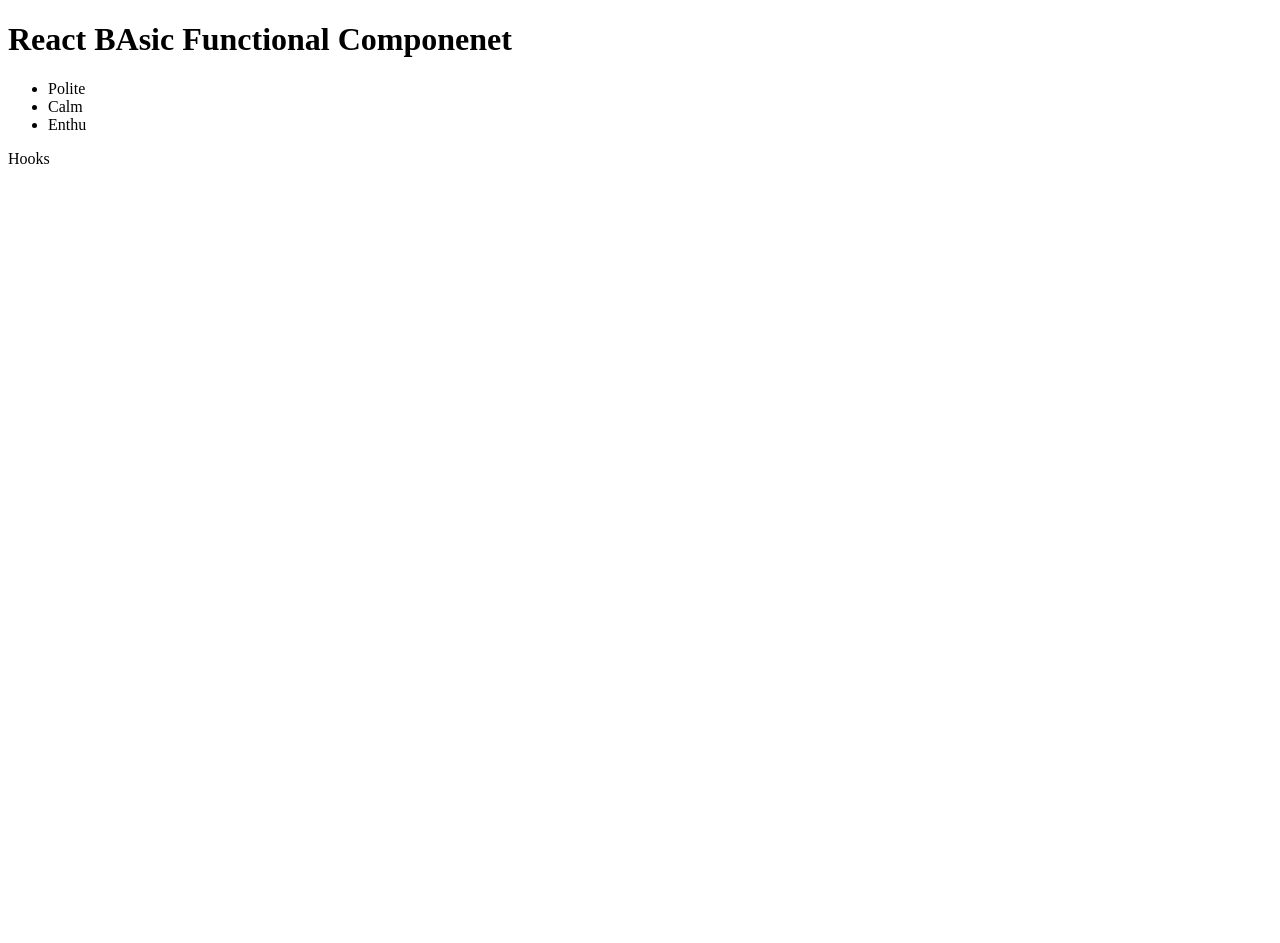
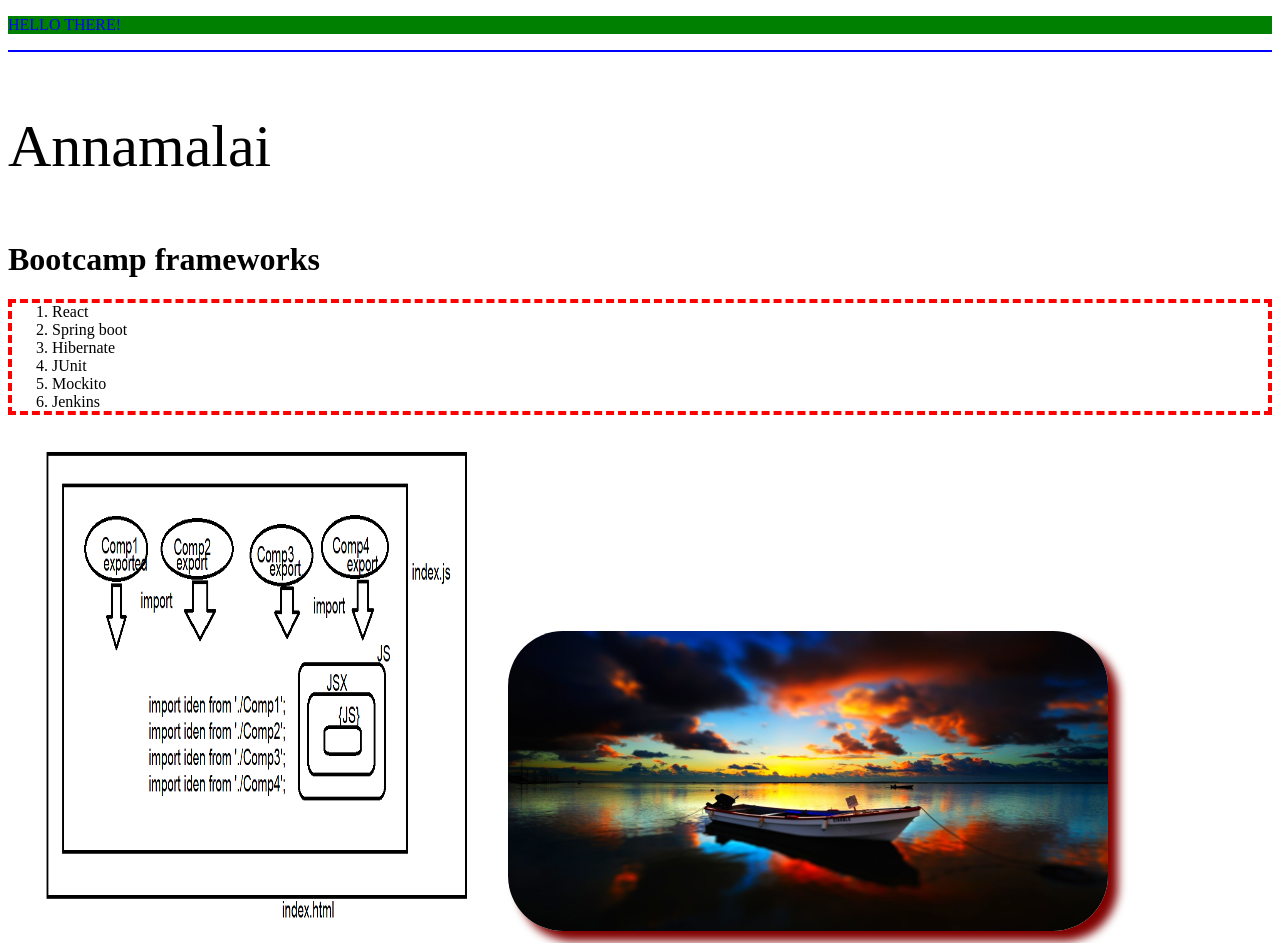
Before and after one commit to razzaksr/MarchZealousBootcamp2022, a React (Create React App) app in the folder front-end/: page / in a window 1280 px wide. Before the commit the page ends 800 px from the top, so only its background shows below. Built offline with nearby package versions, Linux system fonts and the light colour scheme.

Commit message:
styles add

```diff
--- a/front-end/src/App.js
+++ b/front-end/src/App.js
@@ -1,12 +1,43 @@
 import React from "react";
 import { Sarathy } from "./Manoj";
 
-function App()
+const App=()=>
 {
+    // internal styles
+    const yet={
+        border: '4px',
+        borderColor: 'red',
+        borderStyle: 'dashed'
+    }
+
+    const imgsty={
+        width:'600px',
+        height:'300px',
+        borderRadius:'55px',
+        boxShadow:'10px 10px 10px maroon'
+    }
+
+    const own={
+        fontSize:'60px',
+        fontFamily:'Monotype Corsiva'
+    }
+
     return(
     <>
-        <h1>React BAsic Functional Componenet</h1>
-        <Sarathy/>
+        <p style={{color:'blue',backgroundColor:'green',
+        textTransform:'uppercase'}}>
+        Hello there!
+        </p>
+        <hr color="blue"/>
+        <p style={own}>Annamalai</p>
+        <h1>Bootcamp frameworks</h1>
+        <ol style={yet}>
+            <li>React</li><li>Spring boot</li><li>Hibernate</li>
+            <li>JUnit</li><li>Mockito</li>
+            <li>Jenkins</li>
+        </ol>
+        <img width="500px" height="500px" src="pictures/compoents of react.png"/>
+        <img style={imgsty} src="pictures/night.jpg"/>
     </>
     )
 }
--- a/front-end/src/index.js
+++ b/front-end/src/index.js
@@ -6,7 +6,7 @@ import App, { Hey } from './App'
 ReactDom.render(
     <>
         <App/>
-        <Hey/>
+        {/* <Hey/> */}
     </>
     ,document.getElementById("root")
 )
```
Also changed, not shown: front-end/public/pictures/compoents of react.png (added), front-end/public/pictures/night.jpg (added).
